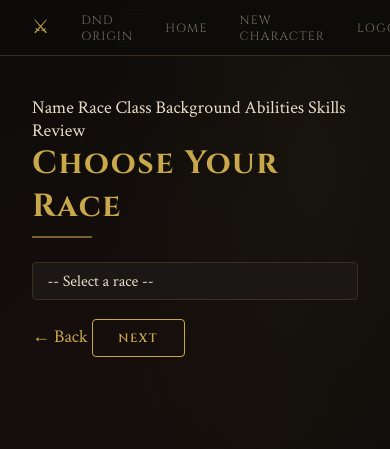
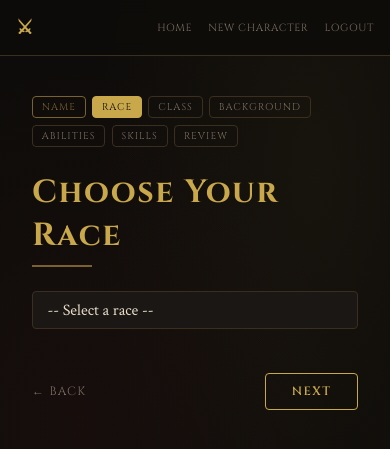
Before and after one commit to Abdelrahman-Refaat-666/DnD-Origin, a Flask app: page /create/race in a window 390 px wide. Shown: the top 449 px of the page. Run offline with Flask 3, Linux system fonts and the light colour scheme; a user stored in the database is signed in.

Commit message:
Add styles for the character sheet, progress steps and error page; make the layout work on phones

```diff
--- a/static/style.css
+++ b/static/style.css
@@ -42,12 +42,21 @@ nav {
   border-bottom: 1px solid var(--border);
 }
 
-nav::before {
+nav a.brand {
+  display: flex;
+  align-items: center;
+  gap: 0.6rem;
+  color: var(--gold);
+  font-weight: 700;
+  margin-right: auto;
+}
+
+nav a.brand::before {
   content: "⚔";
   font-size: 1.2rem;
-  color: var(--gold);
-  margin-right: auto;
 }
+
+nav a { white-space: nowrap; }
 
 nav a {
   color: var(--text-dim);
@@ -167,6 +176,17 @@ button:hover, .btn:hover {
   background: var(--gold);
   color: var(--bg);
 }
+
+button:disabled,
+button:disabled:hover {
+  opacity: 0.35;
+  cursor: not-allowed;
+  background: transparent;
+  color: var(--gold);
+}
+
+button.danger { border-color: var(--red); color: #d46a6a; }
+button.danger:hover { background: var(--red); color: var(--text); }
 
 /* ── Ability score grid ── */
 .ability-grid {
@@ -366,3 +386,197 @@ a:hover { text-decoration: underline; }
     text-transform: uppercase;
     color: var(--text-dim);
 }
+
+
+/* ── Creation steps progress ── */
+.steps {
+  display: flex;
+  flex-wrap: wrap;
+  gap: 0.4rem;
+  margin-bottom: 1.5rem;
+}
+
+.step {
+  font-family: 'Cinzel', serif;
+  font-size: 0.62rem;
+  letter-spacing: 0.1em;
+  text-transform: uppercase;
+  color: var(--text-dim);
+  border: 1px solid var(--border);
+  border-radius: var(--radius);
+  padding: 0.2rem 0.55rem;
+}
+
+.step.done { color: var(--gold-dim); border-color: var(--gold-dim); }
+.step.current { color: var(--bg); background: var(--gold); border-color: var(--gold); }
+
+/* ── Back / Next row ── */
+.form-nav {
+  display: flex;
+  align-items: center;
+  justify-content: space-between;
+  gap: 1rem;
+  margin-top: 1.5rem;
+}
+
+.form-nav .back {
+  font-family: 'Cinzel', serif;
+  font-size: 0.75rem;
+  letter-spacing: 0.1em;
+  text-transform: uppercase;
+  color: var(--text-dim);
+}
+
+.form-nav .back:hover { color: var(--gold); text-decoration: none; }
+
+.hint { color: var(--text-dim); margin-bottom: 1rem; }
+
+/* ── Error page ── */
+.error-box {
+  background: rgba(139,42,42,0.12);
+  border: 1px solid var(--red);
+  border-radius: var(--radius);
+  padding: 1rem 1.5rem;
+  margin-bottom: 1.5rem;
+}
+
+/* ── Character list cards ── */
+.card-link { display: block; color: var(--text); }
+.card-link:hover { text-decoration: none; }
+.card .card-stats { color: var(--gold-dim); font-family: 'Cinzel', serif; font-size: 0.75rem; letter-spacing: 0.06em; }
+
+/* ── Ability step extras ── */
+.ability-final {
+  margin-top: 0.6rem;
+  font-size: 0.85rem;
+  color: var(--text-dim);
+}
+
+.racial-bonus {
+  display: block;
+  color: var(--gold-dim);
+  font-family: 'Cinzel', serif;
+  font-size: 0.65rem;
+  letter-spacing: 0.08em;
+  text-transform: uppercase;
+  min-height: 1em;
+}
+
+.bonus-option {
+  display: flex;
+  align-items: center;
+  gap: 0.6rem;
+  background: var(--surface);
+  border: 1px solid var(--border);
+  border-radius: var(--radius);
+  padding: 0.6rem 1rem;
+  margin: 0;
+  cursor: pointer;
+}
+
+.bonus-option input { accent-color: var(--gold); }
+
+/* ── Character sheet ── */
+.subtitle {
+  color: var(--text-dim);
+  font-style: italic;
+  margin: -1rem 0 1.5rem;
+}
+
+.stat-row {
+  display: grid;
+  grid-template-columns: repeat(6, 1fr);
+  gap: 0.6rem;
+  margin-bottom: 2rem;
+}
+
+.stat {
+  background: var(--surface);
+  border: 1px solid var(--border);
+  border-radius: var(--radius);
+  padding: 0.8rem 0.4rem;
+  text-align: center;
+}
+
+.stat-num {
+  font-family: 'Cinzel', serif;
+  font-size: 1.15rem;
+  color: var(--gold);
+}
+
+.stat-label {
+  font-family: 'Cinzel', serif;
+  font-size: 0.55rem;
+  letter-spacing: 0.1em;
+  text-transform: uppercase;
+  color: var(--text-dim);
+  margin-top: 0.3rem;
+}
+
+.ability-mod {
+  display: inline-block;
+  margin-top: 0.4rem;
+  padding: 0.1rem 0.7rem;
+  border: 1px solid var(--gold-dim);
+  border-radius: 999px;
+  font-family: 'Cinzel', serif;
+  font-size: 0.85rem;
+  color: var(--text);
+}
+
+.sheet-columns {
+  display: grid;
+  grid-template-columns: 1fr 1.4fr;
+  gap: 2rem;
+}
+
+.prof-list {
+  list-style: none;
+  background: var(--surface);
+  border: 1px solid var(--border);
+  border-radius: var(--radius);
+  padding: 0.6rem 1rem;
+  margin-bottom: 1.5rem;
+}
+
+.prof-list li {
+  display: flex;
+  align-items: center;
+  gap: 0.7rem;
+  padding: 0.25rem 0;
+  color: var(--text-dim);
+  font-size: 0.95rem;
+}
+
+.prof-list li small { color: var(--text-dim); font-size: 0.75rem; }
+
+.prof-pip {
+  width: 10px;
+  min-width: 10px;
+  height: 10px;
+  border-radius: 50%;
+  border: 1px solid var(--gold-dim);
+}
+
+.prof-mod {
+  font-family: 'Cinzel', serif;
+  font-size: 0.85rem;
+  min-width: 2rem;
+  text-align: right;
+}
+
+.prof-list li.proficient { color: var(--text); }
+.prof-list li.proficient .prof-pip { background: var(--gold); border-color: var(--gold); }
+.prof-list li.proficient .prof-mod { color: var(--gold); }
+
+.note { color: var(--text-dim); font-size: 0.85rem; font-style: italic; }
+
+/* ── Small screens ── */
+@media (max-width: 640px) {
+  nav { gap: 1rem; padding: 0 1rem; }
+  nav a { font-size: 0.65rem; letter-spacing: 0.06em; }
+  nav a.brand span { display: none; }  /* only the sword icon on phones */
+  .ability-grid { grid-template-columns: repeat(2, 1fr); }
+  .stat-row { grid-template-columns: repeat(3, 1fr); }
+  .sheet-columns, .skills-grid { grid-template-columns: 1fr; }
+}
```
